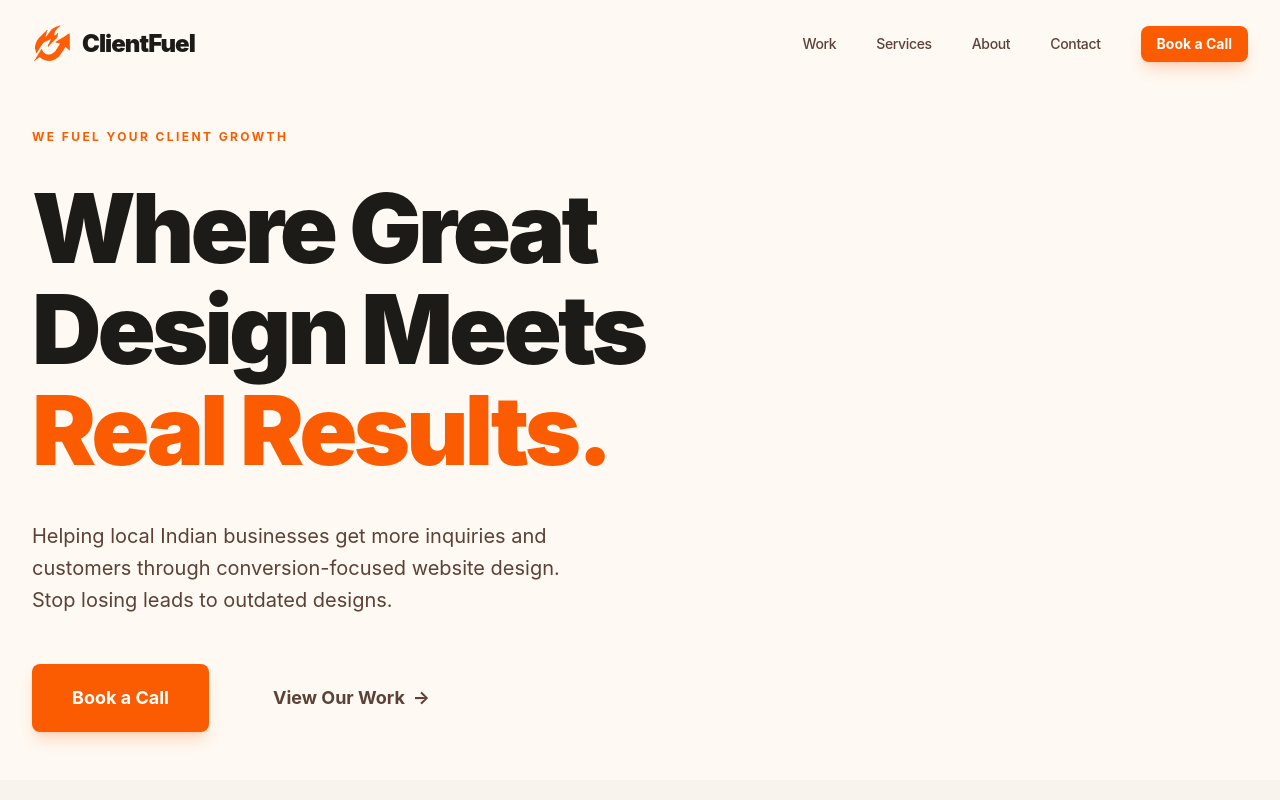
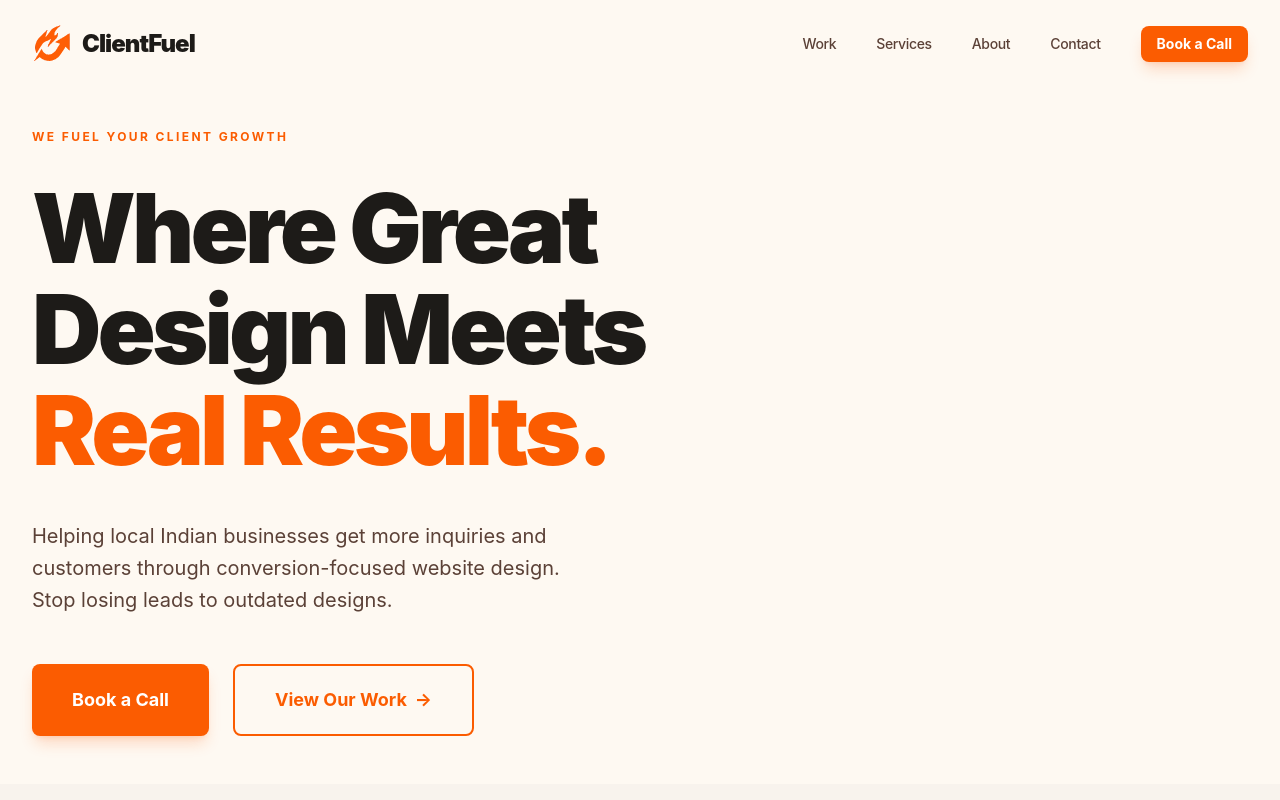
Before and after one commit to sumit-rathor/ClientFuel-V2, a React (Vite) app: page / in a window 1280 px wide. Shown: the top 800 px of the page. Built offline with nearby package versions, Linux system fonts and the light colour scheme.

Commit message:
feat: Update outline button variant and usage
Refine the 'outline' button variant's styling for better visual appeal and consistency with the primary CTA color. Update the Home page to use this new outline variant for the "View Our Work" button, improving its prominence.

```diff
--- a/src/components/ui/Button.tsx
+++ b/src/components/ui/Button.tsx
@@ -24,7 +24,7 @@ export const Button = ({
   const variants = {
     primary: "bg-[#fb5c01] text-white shadow-lg shadow-[#fb5c01]/20 hover:shadow-xl hover:shadow-[#fb5c01]/30 hover:bg-[#ff6d1a] hover:scale-[1.03]",
     secondary: "bg-white text-[#1d1b18] shadow-sm hover:shadow-md hover:bg-[#fafafa] hover:scale-[1.03]",
-    outline: "border-2 border-[#fb5c01]/30 text-[#1d1b18] hover:border-[#fb5c01]/60 hover:bg-[#fb5c01]/5 hover:scale-[1.03]",
+    outline: "border-2 border-[#fb5c01] text-[#fb5c01] hover:bg-[#fb5c01] hover:text-white hover:shadow-lg hover:shadow-[#fb5c01]/10 hover:scale-[1.03]",
     ghost: "text-[#5b4137] hover:text-[#fb5c01] hover:bg-[#fb5c01]/5 hover:translate-x-1",
   };
 
--- a/src/pages/Home.tsx
+++ b/src/pages/Home.tsx
@@ -36,7 +36,7 @@ export const Home = () => {
                 <Button to="/contact" size="lg">
                   Book a Call
                 </Button>
-                <Button to="/portfolio" variant="ghost" size="lg" className="group">
+                <Button to="/portfolio" variant="outline" size="lg" className="group">
                   View Our Work <span className="inline-block transition-transform group-hover:translate-x-1 ml-2">→</span>
                 </Button>
               </div>
```
